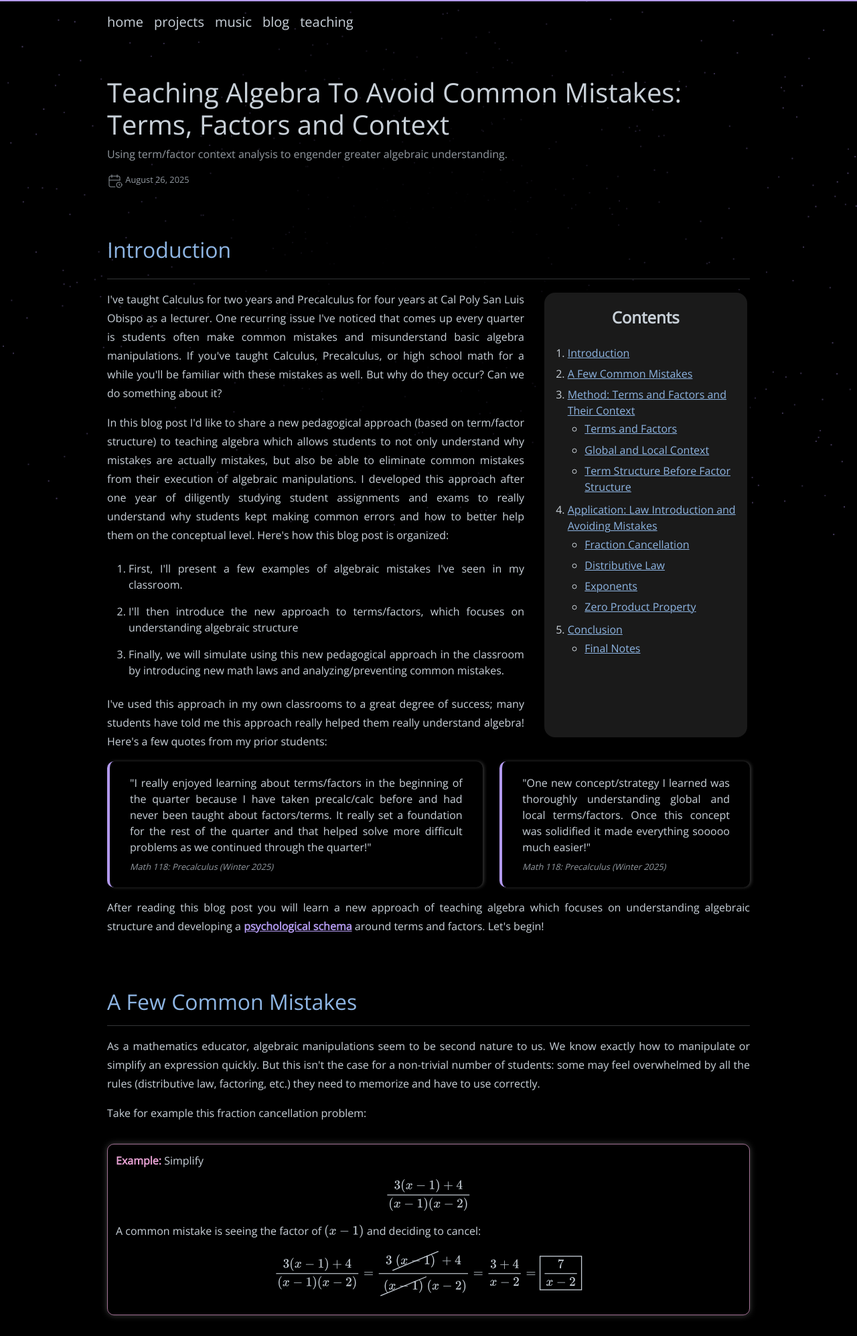
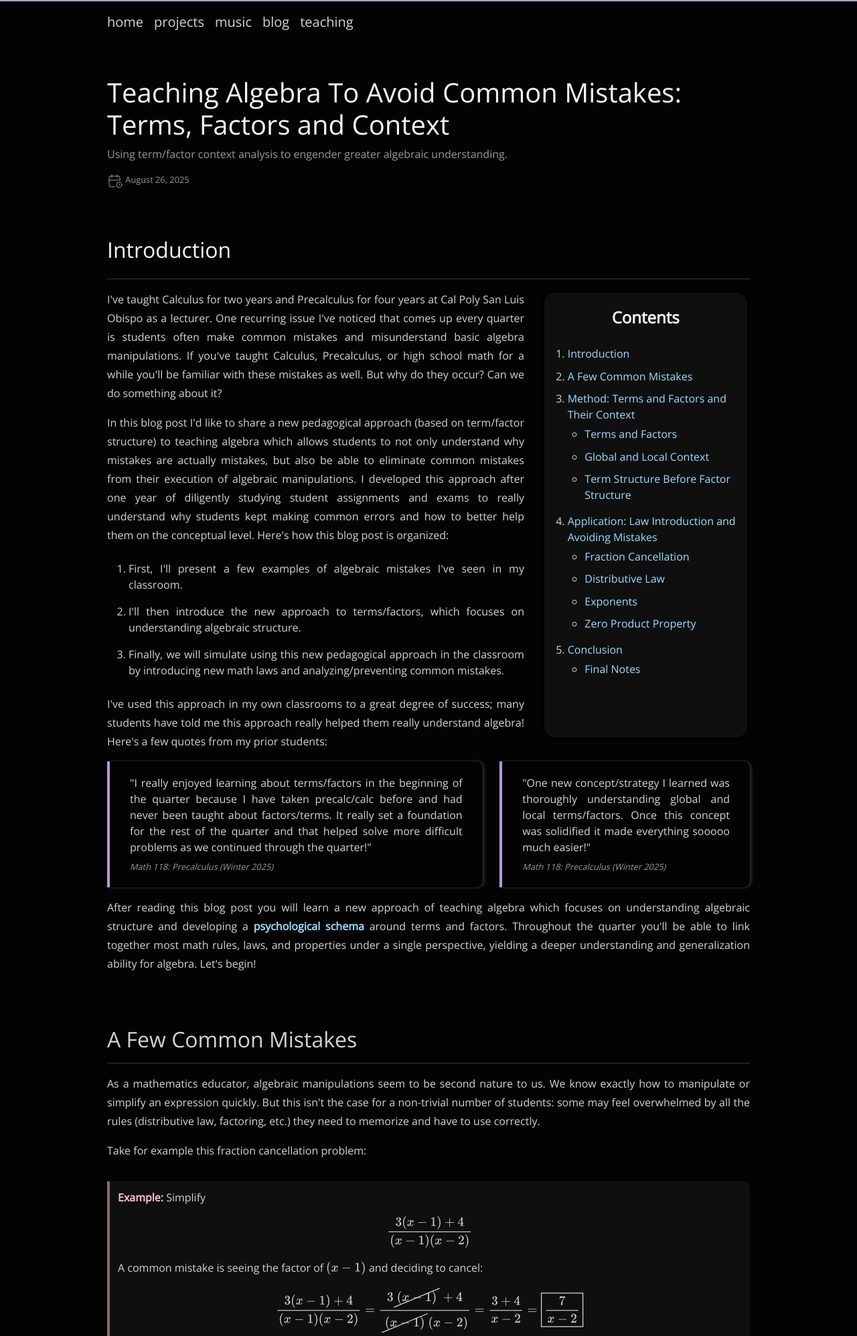
Before and after one commit to swrlly/swrlly.com, a Flask app: page /blog/teaching-algebra-to-avoid-common-mistakes-terms-and-factors in a window 1280 px wide. Shown: the top 1995 px of the page at 67% size. Run offline with Flask 3, Linux system fonts and the light colour scheme; some libraries are stand-ins or nearby versions.

Commit message:
css updates

```diff
--- a/static/swrlly/css/style.css
+++ b/static/swrlly/css/style.css
@@ -1,6 +1,7 @@
 :root {
-    --text-color: #C9D1D9;
-    --background-col: rgb(0, 0, 0);
+    /*--text-color: #C9D1D9;*/
+    --text-color: #D3D3D3;
+    --background-col: #030303;
     --website-width:1000px;
 }
 
@@ -27,14 +28,22 @@ p {
 
 html {
     font-size: 100%;
-    --lavender: #b39af0;
-    --darklavender: #9c7dea;
-    --examplecolor: rgb(232, 162, 212);
-    --exampleboxcolor: rgba(232, 162, 212, 0.7);
-    --factcolor: #ece78d;
+    /*--lavender: #b39af0;*/
+    --lavender: #B39CD0;
+    --lavender-t: rgba(179, 156, 208, 0.5);
+    --lightblue: #A8DADC;
+    --darklavender: #9b6dd3;
+    --pink: #FFC1CC;
+    --pink-t: rgba(255, 193, 204, 0.5);
+    --examplecolor: var(--pink);
+    --exampleboxcolor: rgba(255, 193, 204, 0.7);
+    --factcolor: rgb(236, 241, 141);
+    --factcolor-t: rgba(236, 241, 141, 0.5);
     --methodcolor: #ece78d;
     --bewarecolor: #e74c3c;
-    --lightblue: #8eb5e3;
+
+    --link-color: #9cdcfe;
+    --link-hover-color:#179ff1;
 
     --lec-event-color: #245fcd;
     --quiz-event-color: rgb(143, 59, 172);
@@ -44,6 +53,12 @@ html {
     --blog-date-color: #9299a0;
 
     --fade-in-time: 0.35s;
+
+    --h1-color: #f5f5f5;
+    --h2-color: #f5f5f5;
+    --card-color: #0f0f0f;
+
+    /*--examplecolor: rgb(232, 162, 212)*/
     /*--lavender: rgb(170, 142, 235);*/
     /* --lavender: rgb(188, 167, 238); */
 }
@@ -68,23 +83,33 @@ body {
 }
 
 a {
-    color: var(--lavender);
+    color: var(--link-color);
     cursor: pointer;
+    text-decoration: none;
 }
+
+a:hover {
+    color: var(--link-hover-color);
+}
+
 
 b {
     color: var(--lavender)
 }
 
+h1 {
+    color: var(--h1-color);
+}
+
 h2 {
     padding-top: 1.25em;
-    color: rgb(142, 181, 227);
+    color: var(--h2-color);
     text-align: left;
 }
 
 h3 {
     padding-top: 0.75em;
-    color: rgb(142, 181, 227);
+    color: var(---h2-color);
     text-align: left;
 }
 
@@ -543,13 +566,15 @@ a:hover {
     border-left-width: 2px;
     border-left-color: var(--examplecolor);
     padding-left: 10px;*/
+    border-left: 4px solid var(--pink-t);
     margin-bottom: 2em;
     margin-top: 2em;
-    border: 1px solid var(--exampleboxcolor);
-    border-radius: 10px;
+    /*border: 1px solid var(--exampleboxcolor);*/
+    border-radius: 0px 10px 10px 0px;
     padding: 0.75rem;
-    box-shadow: 0px 0px 10px #414141;
+    /*box-shadow: 0px 0px 10px #414141;*/
     overflow: auto;
+    background-color: var(--card-color);
 }
 
 .math-example:before {
@@ -857,7 +876,7 @@ a:hover {
 
 #toc_container {
     border-radius: 20px;
-    background: #1a1a1a;
+    background: var(--card-color);
     /*box-shadow: inset 10px 10px 20px #000, inset -10px -10px 20px #000;*/
     border: 4px solid #000000;
     transition: all 0.15s ease;
@@ -869,13 +888,13 @@ a:hover {
 }
 
 .toc_link_style {
-    color: rgb(142, 181, 227);
-    text-decoration:underline;
+    color: var(--link-color);
+    text-decoration:none;
     text-decoration-thickness: 0.2pt;
 }
 
 .toc_link_style:hover {
-    color: rgb(87, 128, 175);
+    color: var(--link-hover-color);
 }
 
 .toc_list {
@@ -884,14 +903,15 @@ a:hover {
 }
 
 .toc_li {
-    padding-top: 0.22rem;
-    padding-bottom: 0.22rem;
+    padding-top: 0.3rem;
+    padding-bottom: 0.3rem;
 }
 
 .toc_title {
     font-weight: 700;
     text-align: center;
     font-size: 150%;
+    color: var(--h2-color);
 }
 
 .toc_ol {
@@ -919,7 +939,7 @@ a:hover {
 
 .blog-h2 {
     padding-top: 2em;
-    color: rgb(142, 181, 227);
+    color: var(--h2-colors);
     text-align: left;
 }
 
@@ -948,7 +968,7 @@ a:hover {
   padding: 20px 30px 20px 30px;
   border-color: var(--lavender);
   box-shadow: 2px 0px 5px 0 rgb(55, 55, 55);
-  border-radius: 10px;
+  border-radius: 0px 10px 10px 0px;
 }
 
 .blog-2-quote {
--- a/templates/swrlly/blog.html
+++ b/templates/swrlly/blog.html
@@ -41,11 +41,11 @@
 
     <body>
 
-        <div class="fullScreen" id="background">
+        <!--<div class="fullScreen" id="background">
             <canvas id="canvas2d"></canvas>
         </div>
 
-        <script>var starField = new StarField('background').render(1000, 0.5, 80);</script>
+        <script>var starField = new StarField('background').render(1000, 0.5, 80);</script>-->
 
         <nav class="navbar navbar-expand bg-transparent">
             <div class="container">
--- a/templates/swrlly/blog/teaching-algebra-to-avoid-common-mistakes-terms-and-factors.html
+++ b/templates/swrlly/blog/teaching-algebra-to-avoid-common-mistakes-terms-and-factors.html
@@ -103,7 +103,7 @@
         </p>
         <ol>
             <li class="lec-list-space">First, I'll present a few examples of algebraic mistakes I've seen in my classroom.</li>
-            <li class="lec-list-space">I'll then introduce the new approach to terms/factors, which focuses on understanding algebraic structure</li>
+            <li class="lec-list-space">I'll then introduce the new approach to terms/factors, which focuses on understanding algebraic structure.</li>
             <li class="lec-list-space" style="margin-bottom: 1rem;">Finally, we will simulate using this new pedagogical approach in the classroom by introducing new math laws and analyzing/preventing common mistakes.</li>
         </ol>
 
@@ -123,7 +123,7 @@
             </p>
                 <ol>
                     <li class="lec-list-space">First, I'll present a few examples of algebraic mistakes I've seen in my classroom.</li>
-                    <li class="lec-list-space">I'll then introduce the new approach to terms/factors, which focuses on understanding algebraic structure</li>
+                    <li class="lec-list-space">I'll then introduce the new approach to terms/factors, which focuses on understanding algebraic structure.</li>
                     <li class="lec-list-space" style="margin-bottom: 1rem;">Finally, we will simulate using this new pedagogical approach in the classroom by introducing new math laws and analyzing/preventing common mistakes.</li>
                 </ol>
 
@@ -186,7 +186,7 @@
         </blockquote>
     </div>
 
-    <p>After reading this blog post you will learn a new approach of teaching algebra which focuses on understanding algebraic structure and developing a <b><a href="https://www.educationcorner.com/schema-theory/">psychological schema</a></b> around terms and factors. Let's begin!</p>
+    <p>After reading this blog post you will learn a new approach of teaching algebra which focuses on understanding algebraic structure and developing a <b><a href="https://www.educationcorner.com/schema-theory/">psychological schema</a></b> around terms and factors. Throughout the quarter you'll be able to link together most math rules, laws, and properties under a single perspective, yielding a deeper understanding and generalization ability for algebra. Let's begin!</p>
 
     <h2 id="a-few-commmon-mistakes" class="blog-h2">A Few Common Mistakes</h2><hr>
 
@@ -235,17 +235,17 @@
         </p>
     </div>
 
-    <p>There are many more common mistakes; you should visit <a href="https://www.hoffmath.com/2022/07/commonmistakes.html">Rebecca's blog</a> to see a more exhaustive list.</p>
+    <p>There are many more common mistakes; <a href="https://www.hoffmath.com/2022/07/commonmistakes.html">Rebecca's blog</a> has an exhaustive list she has seen in her classrooms.</p>
 
-    <p>I argue that all four of these common mistakes stem from one conceptual misunderstanding: not identifying terms/factors in a given problem and how math laws/rules are not introduced with respect to terms/factors. Oftentimes as educators, we introduce a list of laws, such as the Laws of Exponents, and use them in a variety of problems to show students how to use them. But by doing so, we are not teaching them what the laws are actually describing and we allow for misinterpretation on the student's end. Let's see how we can eliminate these common mistakes by focusing on terms and factors.</p>
+    <p>I argue that all four of these common mistakes stem from one conceptual misunderstanding: not identifying terms/factors in a given problem and how math laws/rules are not introduced with respect to terms/factors. Oftentimes as educators, we introduce a list of laws, such as the Laws of Exponents, and use them in a variety of problems to show students how to use them. But by doing so, we fail to teach what laws are actually describing and we allow for misinterpretation on the student's end. Let's see how we can eliminate these common mistakes by focusing on terms and factors.</p>
 
     <h2 class="blog-h2">Method: Terms and Factors and Their Context</h2><hr>
 
-    <p>The high-level overview of what we are about to do is to understand at a deep level how an algebraic expression breaks down. Algebraic expressions contain operations, which create terms and factors. Therefore, if we understand the structure of terms and factors, we understand the structure of algebraic expressions and can pass on this knowledge to our students. This section develops the structure of terms/factors in a novel way, contrary to how textbooks introduce them.</p>
+    <p>The high-level overview of what we are about to do is to understand at a deep level how an algebraic expression breaks down. Algebraic expressions contain operations, which create terms and factors. Therefore, if we understand the structure of terms and factors, we understand the structure of algebraic expressions and can choose math laws applicable to the given structure (like a tool for the right job). This section develops the structure of terms/factors in a novel way, contrary to how textbooks introduce them.</p>
 
-    <p>Terms and factors are usually introduced as "expressions separated by addition and multiplication, respectively." Unfortunately, after a few examples distinguishing terms and factors, that's usually the end of discussion about them. In my view, we are not doing justice to the fundamental structure terms and factors create in an algebraic expression. Doing so causes many common mistakes and incapacitates the ability of a student to analyze complex algebraic expressions. For example, here's one structure of a complicated algebraic expression that appears in Calculus (product rule), such as \[3(x-2)^2(2x-1)2\cdot 2 + 3\cdot 2(x-2)(2x-1)^2\] Expressions like these are better understood by breaking it up into building blocks of terms/factors.</p>
+    <p>Terms and factors are usually introduced as "expressions separated by addition and multiplication, respectively." Unfortunately, after a few examples distinguishing terms and factors, that's usually the end of discussion about them. In my view, we are not doing justice to the fundamental structure terms and factors create in an algebraic expression. Doing so causes many common mistakes, incapacitates the ability of a student to analyze complex algebraic expressions, and reduces generalization ability. For example, here's one structure of a complicated algebraic expression that appears in Calculus (product rule), such as \[3(x-2)^2(2x-1)2\cdot 2 + 3\cdot 2(x-2)(2x-1)^2\] Expressions like these are better understood by breaking it up into building blocks of terms/factors. For example, if we simplify this expression, we know we need to factor out $6(x-2)(2x-1)$. By doing so, we implicity defined the terms and looked within each term to see what factors are in common.</p>
 
-    <p>Here's what I've done in my classrooms, usually at the beginning of the semester/quarter of a Precalculus course. I'll be roughly following my <a href="/teaching/math-118/lectures/1.0">first lecture in Precalculus</a> as a guide. For the rest of this post, I'll outline the new pedagogical approach to terms/factors and in the third part of this blog post we will use it to analyze and prevent situations with common mistakes.</p>
+    <p>Here's what I've done in my classrooms, usually at the beginning of the semester/quarter of a Precalculus course. I'll be roughly following my <a href="/teaching/math-118/lectures/1.0">first lecture in Precalculus</a> as a guide. In the third part of this blog post we will use this framework to analyze and prevent situations with common mistakes.</p>
 
     <h3 id="term-and-factors">Terms and Factors</h3>
 
--- a/templates/swrlly/index.html
+++ b/templates/swrlly/index.html
@@ -25,16 +25,17 @@
         <!--<script src="{{url_for('static', filename='swrlly/js/starfield.js')}}"></script>-->
         <script src="/static/swrlly/js/starfield.js"></script>
         <link rel="stylesheet" href="/static/swrlly/css/style.css?v={{cssVersion}}">
+        {% block header %} {% endblock %}
     </head>
 
 
     <body>
 
-        <div class="fullScreen" id="background">
+        <!--<div class="fullScreen" id="background">
             <canvas id="canvas2d"></canvas>
         </div>
 
-        <script>var starField = new StarField('background').render(1000, 0.5, 80);</script>
+        <script>var starField = new StarField('background').render(1000, 0.5, 80);</script>-->
 
         <nav class="navbar navbar-expand bg-transparent">
             <div class="container">
--- a/templates/swrlly/projects.html
+++ b/templates/swrlly/projects.html
@@ -33,7 +33,7 @@ MathJax = {
 
     <h3 id="second" class="fade-in-text"><a href="https://cs.uwaterloo.ca/journals/JIS/VOL26/Mendes/mendes4.pdf">Matrix Representations From Labeled Trees</a></h3>
     <p id="second" class="fade-in-text">
-        Let $X$ be the matrix representation induced by the action of the symmetric group $S_n$ on labeled trees with n vertices. This paper describes a new combinatorial proof between the number of times the irreducible representation of $S_n$ corresponding to the integer partition ($n− 1, 1)$ appears within $X$ and the number of rooted unlabeled trees with root node having degree 2, both branches distinct (<a href="https://oeis.org/A217420">OEIS Sequence A217420</a>).
+        Let $X$ be the matrix representation induced by the action of the symmetric group $S_n$ on labeled trees with n vertices. This paper describes a new combinatorial proof between the number of times the irreducible representation of $S_n$ corresponding to the integer partition $(n− 1, 1)$ appears within $X$ and the number of rooted unlabeled trees with root node having degree 2, both branches distinct (<a href="https://oeis.org/A217420">OEIS Sequence A217420</a>).
     </p>
 
     <h3 id="third" class="fade-in-text"><a href="https://darzacharts.swrlly.com">DarzaCharts</a></h3>
--- a/templates/swrlly/teaching.html
+++ b/templates/swrlly/teaching.html
@@ -57,9 +57,9 @@
 
     <body>
 
-        <div class="fullScreen" id="background">
+        <!--<div class="fullScreen" id="background">
             <canvas id="canvas2d"></canvas>
-        </div>
+        </div>-->
 
         <script>var starField = new StarField('background').render(1000, 0.5, 80);</script>
 
```
Also changed, not shown: other parts of static/swrlly/css/style.css (+27 -30 lines), templates/swrlly/teaching/math-118/lectures/1.10.html (+6 -7 lines).
